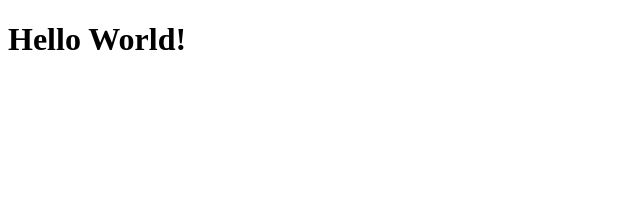
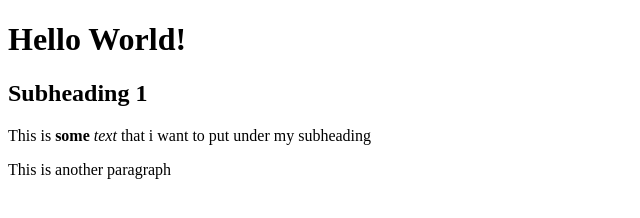
Before and after one commit to Jaysun12345/html-bolierplate3, a plain HTML site: page index.html in a window 1280 px wide. Shown: the whole page, without its empty margins (0-640 px from the left). Drawn offline with Linux system fonts and the light colour scheme.

Commit message:
Added subheading and paragrpah

```diff
--- a/index.html
+++ b/index.html
@@ -8,6 +8,10 @@
 
 	<body>
 		<h1>Hello World!</h1>
+		<h2>Subheading 1</h2>
+       		<p>This is <strong>some</strong> <em>text</em>
+that i want to put under my subheading<p>
+        	<p>This is another paragraph<p>
 	</body>
 
 </html>
```
